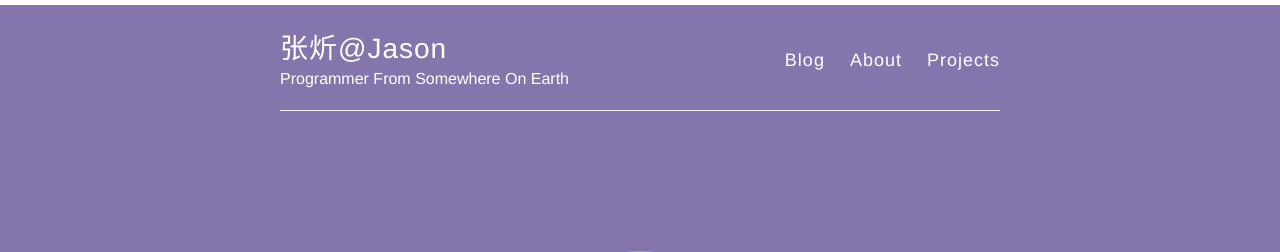
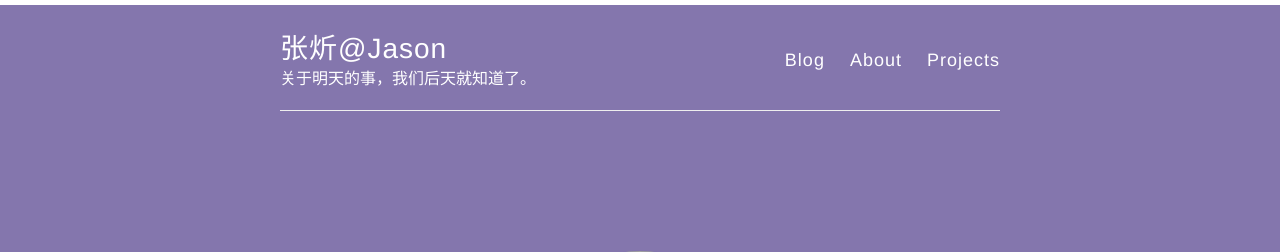
Before and after one commit to JasonMonkey/JasonMonkey.github.io, a Jekyll site: the page built from index.html, in a window 1280 px wide. Shown: the top 252 px of the page. Built offline with Jekyll 4.4.1, drawn with Linux system fonts in a browser that asks for light colours; nearby versions of some CDN libraries.

Commit message:
Update _config.yml

```diff
--- a/_config.yml
+++ b/_config.yml
@@ -6,7 +6,7 @@
 name: 张炘@Jason
 
 # Short bio or description (displayed in the header)
-description: Programmer From Somewhere On Earth
+description: 关于明天的事，我们后天就知道了。
 
 
 #
```
